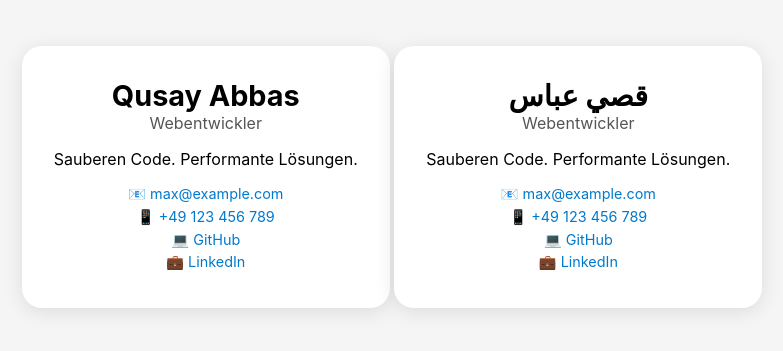
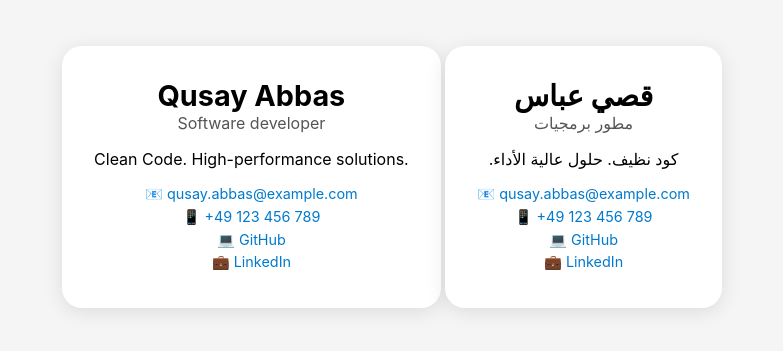
Before and after one commit to QusayAbbas/business-card, a plain HTML site: page index.html in a window 1280 px wide. Shown: the part 231-582 px from the top of the page, without its empty margins (248-1031 px from the left). Drawn offline with Linux system fonts and the light colour scheme.

Commit message:
Update index.html

```diff
--- a/index.html
+++ b/index.html
@@ -44,10 +44,10 @@
 <body>
   <div class="card">
     <div class="name">Qusay Abbas</div>
-    <div class="title">Webentwickler</div>
-    <p>Sauberen Code. Performante Lösungen.</p>
+    <div class="title">Software developer</div>
+    <p>Clean Code. High-performance solutions.</p>
     <div class="contact">
-      <a href="mailto:max@example.com">📧 max@example.com</a>
+      <a href="mailto:qusay.abbas@example.com">📧 qusay.abbas@example.com</a>
       <a href="tel:+49123456789">📱 +49 123 456 789</a>
       <a href="https://github.com/max" target="_blank">💻 GitHub</a>
       <a href="https://linkedin.com/in/max" target="_blank">💼 LinkedIn</a>
@@ -56,10 +56,10 @@
   &nbsp;
   <div class="card">
     <div class="name">قصي عباس</div>
-    <div class="title">Webentwickler</div>
-    <p>Sauberen Code. Performante Lösungen.</p>
+    <div class="title">مطور برمجيات</div>
+    <p>.كود نظيف. حلول عالية الأداء</p>
     <div class="contact">
-      <a href="mailto:max@example.com">📧 max@example.com</a>
+      <a href="mailto:qusay.abbas@example.com">📧 qusay.abbas@example.com</a>
       <a href="tel:+49123456789">📱 +49 123 456 789</a>
       <a href="https://github.com/max" target="_blank">💻 GitHub</a>
       <a href="https://linkedin.com/in/max" target="_blank">💼 LinkedIn</a>
```
